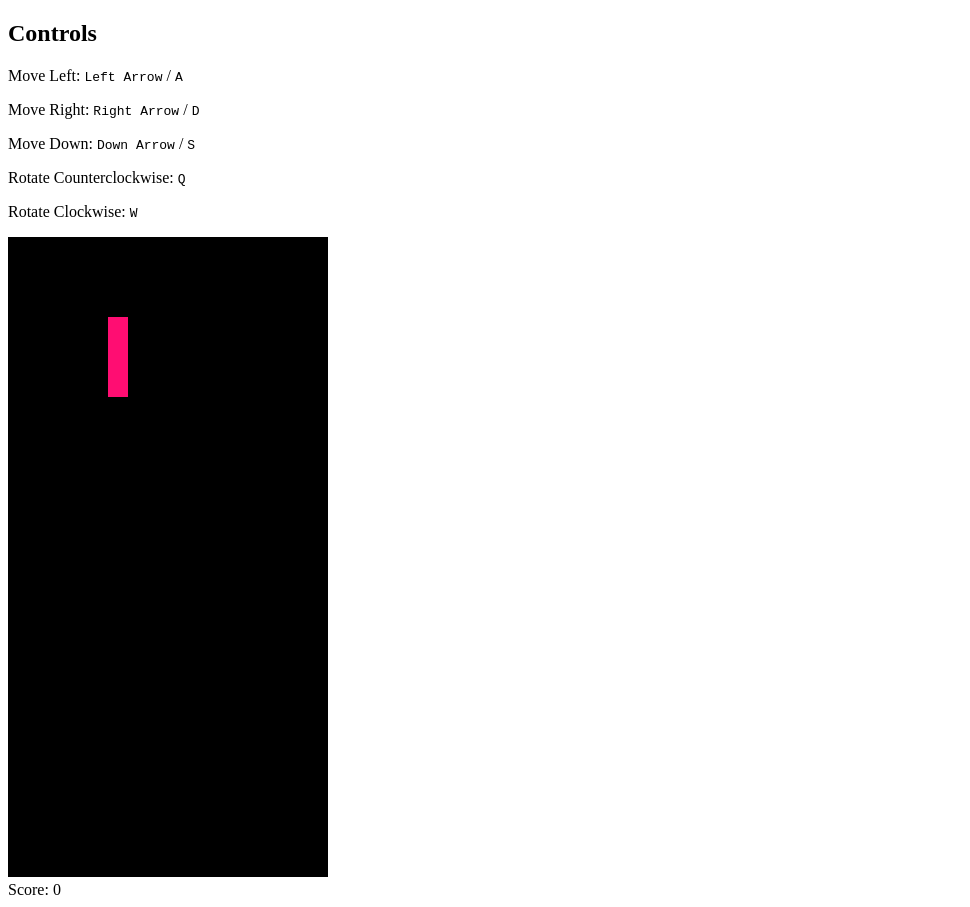
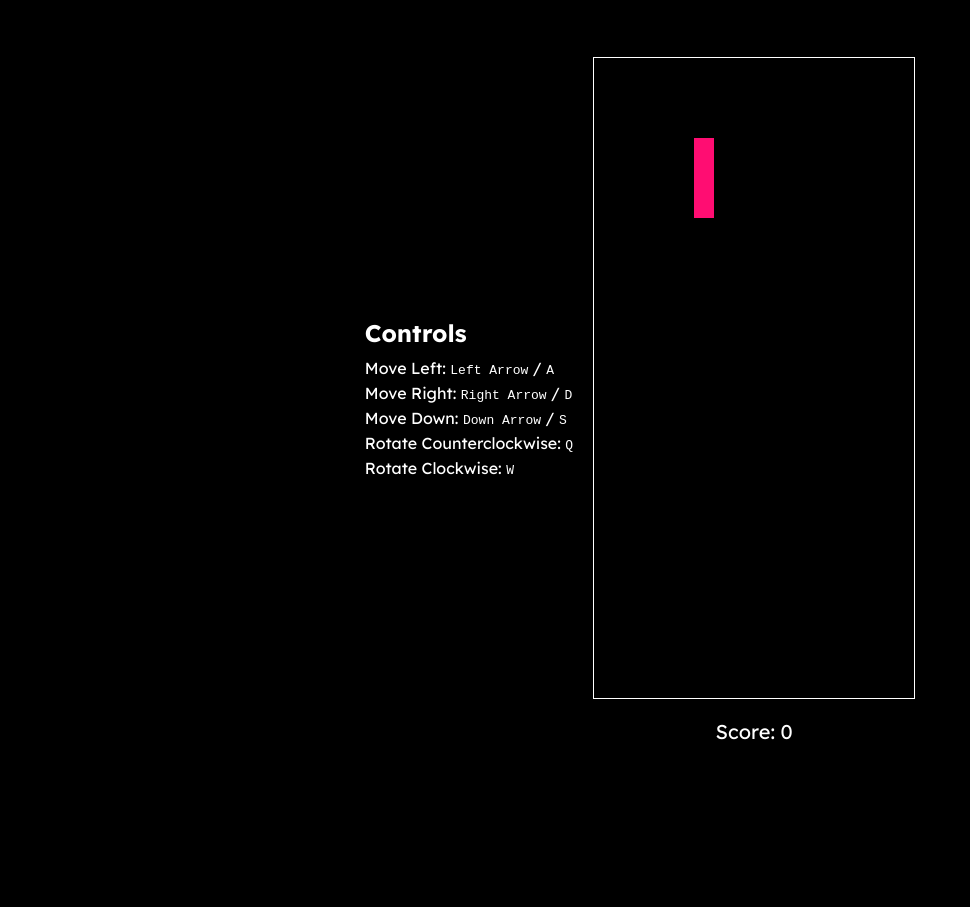
Before and after one commit to pl44t/Tetris, a plain HTML site: page index.html in a window 1280 px wide. Shown: the whole page, without its empty margins (0-970 px from the left). After the commit the page ends 800 px from the top, so only its background shows below. Drawn offline with Linux system fonts and the light colour scheme.

Commit message:
Lexend font added

```diff
--- a/index.html
+++ b/index.html
@@ -4,7 +4,8 @@
     <meta charset="UTF-8">
     <meta name="viewport" content="width=device-width, initial-scale=1.0">
     <title>Tetris Game</title>
-    <link rel="stylesheet" href="style.css">
+    <link rel="stylesheet" href="styles.css">
+    <link rel="stylesheet" href="https://fonts.googleapis.com/css2?family=Lexend:wght@400;700&display=swap">
 </head>
 <body>
     <div id="container">
--- a/styles.css
+++ b/styles.css
@@ -6,7 +6,7 @@ body {
   margin: 0;
   background: #000;
   color: #fff;
-  font-family: Arial, sans-serif;
+  font-family: 'Lexend', Arial, sans-serif;
 }
 
 #container {
```
